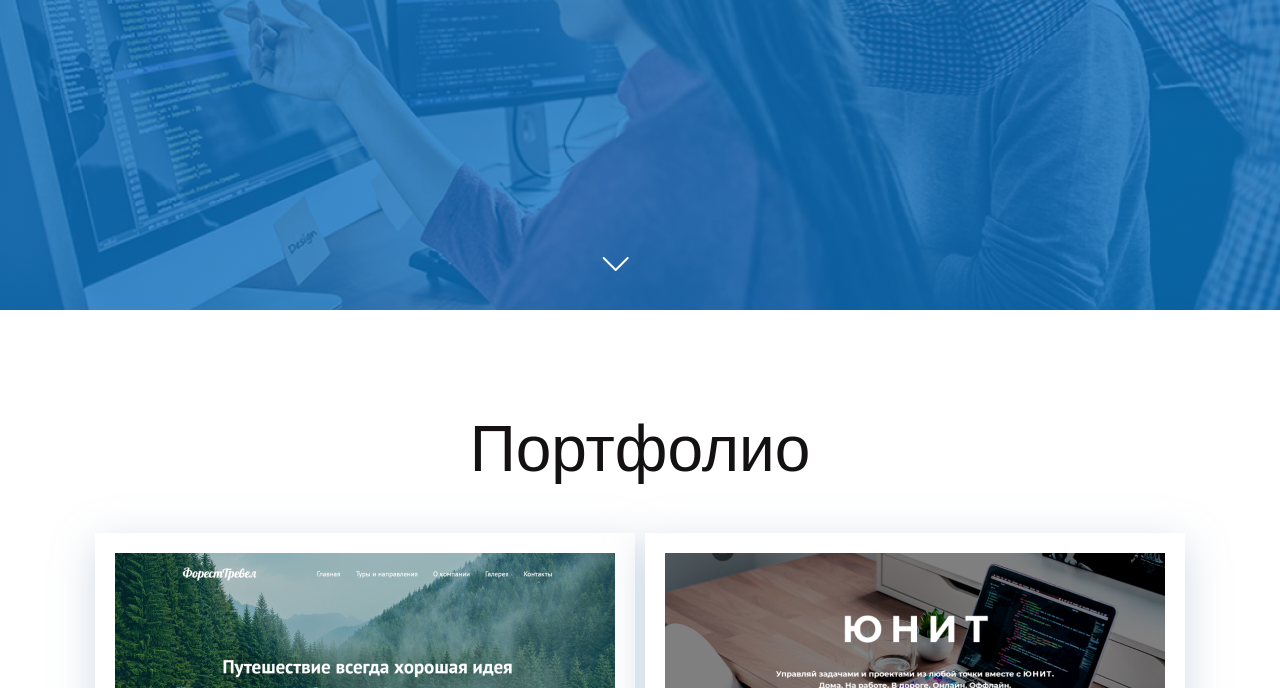
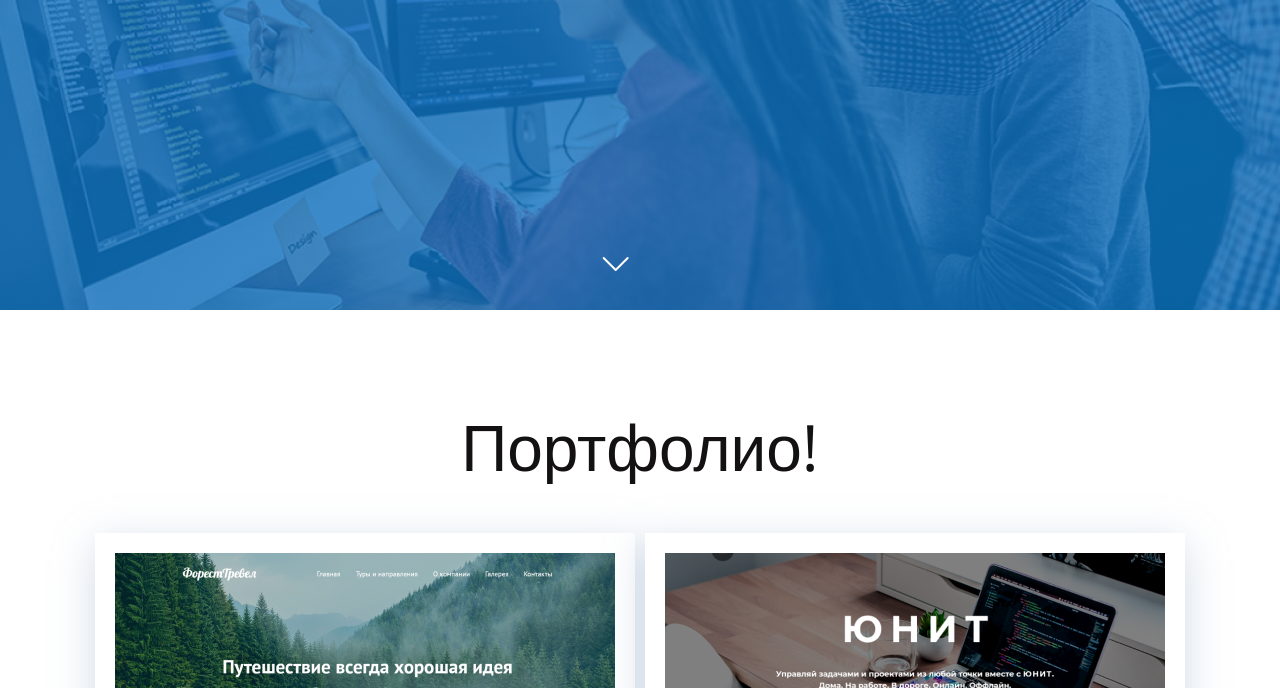
Before and after one commit to SanyaDuka/portfolio, a plain HTML site: page index.html in a window 1280 px wide. Shown: the part 490-1178 px from the top of the page. Drawn offline with nearby package versions, Linux system fonts and the light colour scheme.

Commit message:
init commit

```diff
--- a/index.html
+++ b/index.html
@@ -34,7 +34,7 @@
   <main>
     <section id="portfolio">
       <div class="conteiner">
-        <h2>Портфолио</h2>
+        <h2>Портфолио!</h2>
         <div class="portfolio-wtiter">
           <a href="Work1.html">
             <div class="card">
```
Also changed, not shown: 1 other file.
